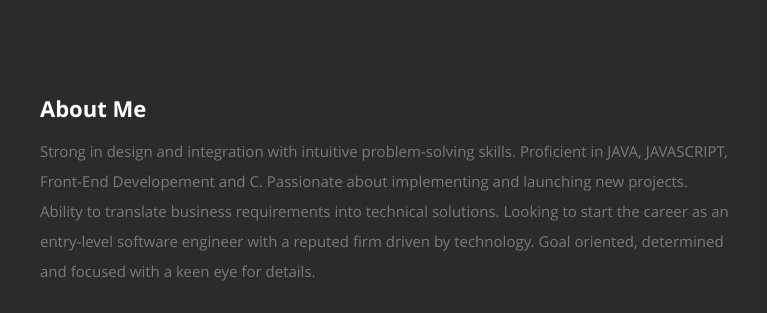
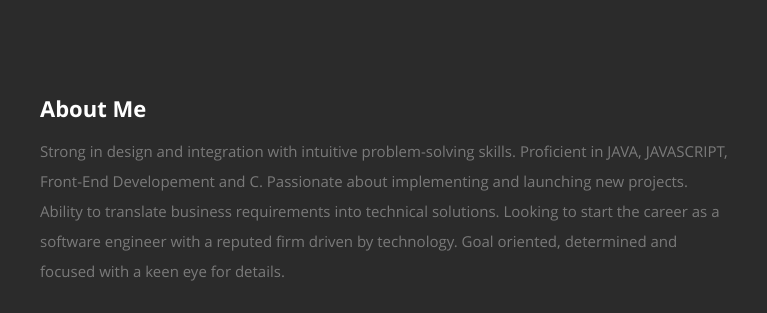
Before and after one commit to vibhav1/vibhavsrivastava, a plain HTML site: page index.html in a window 1280 px wide. Shown: the part 802-1115 px from the top of the page, 365-1132 px from the left. Drawn offline with nearby package versions, Linux system fonts and the light colour scheme.

Commit message:
Update index.html

```diff
--- a/index.html
+++ b/index.html
@@ -94,7 +94,7 @@
 
             <h2>About Me</h2>
 
-            <p>Strong in design and integration with intuitive problem-solving skills. Proficient in JAVA, JAVASCRIPT, Front-End Developement and C. Passionate about implementing and launching new projects. Ability to translate business requirements into technical solutions. Looking to start the career as an entry-level software engineer with a reputed firm driven by technology. Goal oriented, determined and focused with a keen eye for details.
+            <p>Strong in design and integration with intuitive problem-solving skills. Proficient in JAVA, JAVASCRIPT, Front-End Developement and C. Passionate about implementing and launching new projects. Ability to translate business requirements into technical solutions. Looking to start the career as a software engineer with a reputed firm driven by technology. Goal oriented, determined and focused with a keen eye for details.
             </p>
 
             <div class="row">
```
